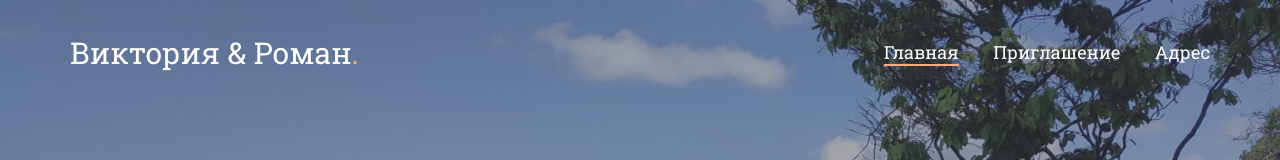
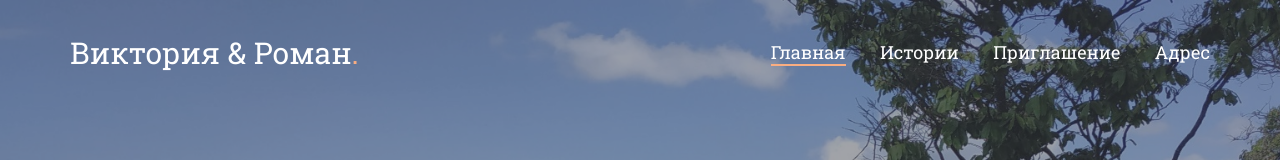
Before and after one commit to vikairoma/vikairoma.github.io, a plain HTML site: page index.html in a window 1280 px wide. Shown: the top 160 px of the page. Drawn offline with Linux system fonts and the light colour scheme; files whose address does not match are found by name.

Commit message:
ыещкн

```diff
--- a/index.html
+++ b/index.html
@@ -76,7 +76,7 @@
 			<nav id="fh5co-main-nav">
 				<ul>
 					<li><a href="#" data-nav-section="home">Главная</a></li>
-					<!-- <li><a href="#" data-nav-section="portfolio">Истории</a></li> -->
+					<li><a href="#" data-nav-section="portfolio">Истории</a></li>
 					<li><a href="#" data-nav-section="about">Приглашение</a></li>
 					<li><a href="#" data-nav-section="contact">Адрес</a></li>
 				</ul>
```
